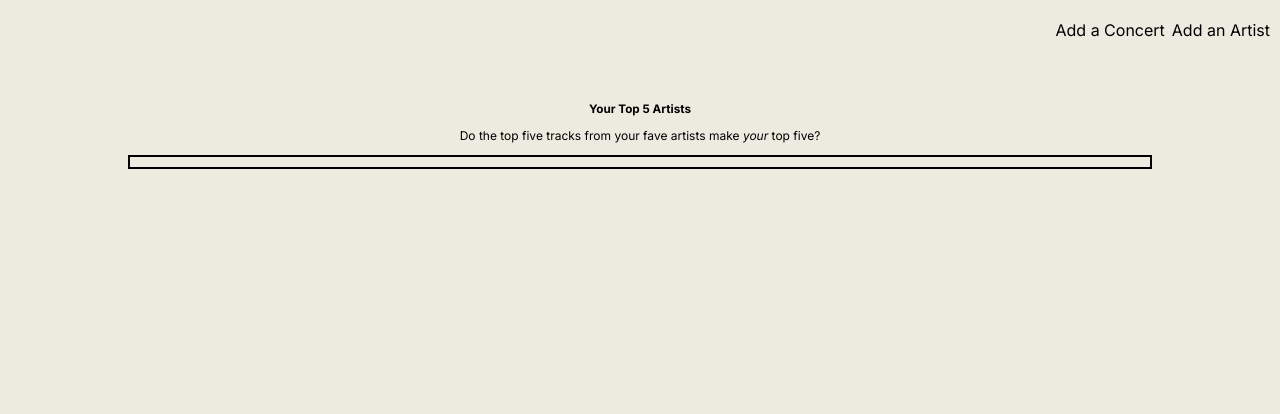
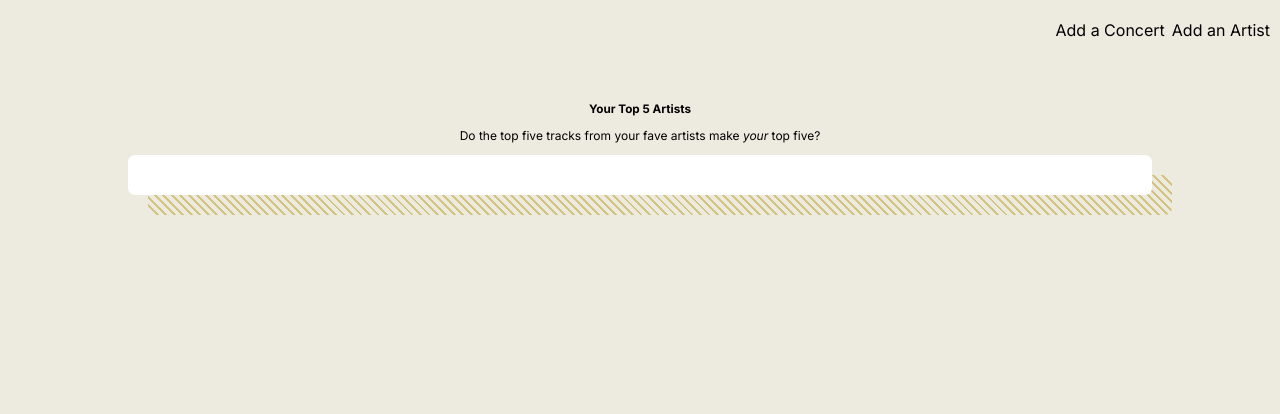
Before and after one commit to celisawalker/concert-logger-app-project, a Django app: page /concerts/ in a window 1280 px wide. Shown: the part 104-518 px from the top of the page. Run offline with Django 5.2, Linux system fonts and the light colour scheme; data that the repository does not hold is empty.

Commit message:
adjusted styles for concert index

```diff
--- a/concertlogger/concertlogger/settings.py
+++ b/concertlogger/concertlogger/settings.py
@@ -11,7 +11,10 @@
 """
 
 from pathlib import Path
+from dotenv import load_dotenv
 import os
+
+load_dotenv()
 
 # Build paths inside the project like this: BASE_DIR / 'subdir'.
 BASE_DIR = Path(__file__).resolve().parent.parent
--- a/concertlogger/main_app/static/css/concerts/concert-index.css
+++ b/concertlogger/main_app/static/css/concerts/concert-index.css
@@ -27,13 +27,19 @@
     text-decoration: underline;
 }
 
+.card {
+    width: 275px;
+    margin: 10px;
+    /* border: var(--borders);
+    box-shadow: var(--card-box-shadow); */
+  }
+
 .card-container {
     padding: 0 30px;
     margin: 0 auto;
     /* margin-top: 30px; */
     display: flex;
-    gap: 15px;
-    flex-direction: column;
+    gap: 10px;
     justify-content: center;
     align-items: center;
     flex-wrap: wrap;
@@ -42,6 +48,7 @@
 .card-contents{
     display: flex;
     flex-direction: column;
+    justify-content: center;
 }
 .artist-blurb{
     text-align: center;
@@ -50,18 +57,45 @@
 .artist-card {
     width: 80%;
     margin: 0 auto;
-    padding: 5px;
+    padding: 20px;
     display: flex;
     flex-direction: row;
     justify-content: space-evenly;
     gap: 5px;
-    border: 2px solid black;
+    background: white;
+    position: relative;
+    border-radius: 7px;
+    /* border: 2px solid #111; */
     align-items: center;
-    box-shadow: var(--card-box-shadow);
 }
+
+.artist-card::before {
+    content: "";
+    position: absolute;
+    z-index: -1;
+    width: 100%;
+    height: 100%;
+    top: 20px;
+    left: 20px;
+    border-radius: inherit;
+    background: repeating-linear-gradient(
+      45deg,
+      #d4c481,
+      #d4c481 2px,
+      transparent 2px,
+      transparent 6px
+    );
+    transition: all 0.3s ease;
+  }
+
+  .artist-card:hover::before {
+    top: 40px;
+    left: 40px;
+  }
 
 .artist-container{
     padding: 20px 0;
+    margin-bottom: 30px;
     /* margin-left: 10px;
     margin-right: 10px; */
 }
@@ -70,7 +104,8 @@
     padding: 10px;
     height: 180px;
     width: 180px;
-    border: 1px dotted rgb(60, 60, 60);
+    line-height: 8px;
+    border: 1px dotted rgb(144, 142, 142);
     border-radius: 4px;
     display: flex;
     flex-direction: column;
@@ -80,24 +115,19 @@
 
   .card-content:hover{
     background-color: white;
-  }
-
-  .usr-img {
-    width: 100%;
-    border-radius: var(--card-border-radius);
+    border: 1px dotted black;
   }
 
   .card > a {
     text-decoration: none;
-    color: var(--text-color);
+    color: black;
   }
 
   .card h2 {
     margin: 10px 0;
-    font-size: var(--font-xl);
+    font-size: larger;
   }
 
   .card p {
     margin: 5px 0;
-    font-size: var(--font-reg);
   }
--- a/concertlogger/main_app/templates/concerts/index.html
+++ b/concertlogger/main_app/templates/concerts/index.html
@@ -17,7 +17,9 @@
         <a href="/concerts/{{concert.id}}">
             <div class="card-content">
                 <h2 class="card-title">{{concert.artist_name}}</h2>
-                    <p>{{ concert.date }} at {{ concert.venue }}</p>
+                    <p>{{ concert.date }}
+                    <p>at</p>
+                    <p>{{ concert.venue }}</p>
                     <p>{{ concert.location }}</p>
                     <p>Seat: {{concert.seat}}</p>
             </div>
```
Also changed, not shown: concertlogger/media/images/IMG_5583.jpeg (added).
